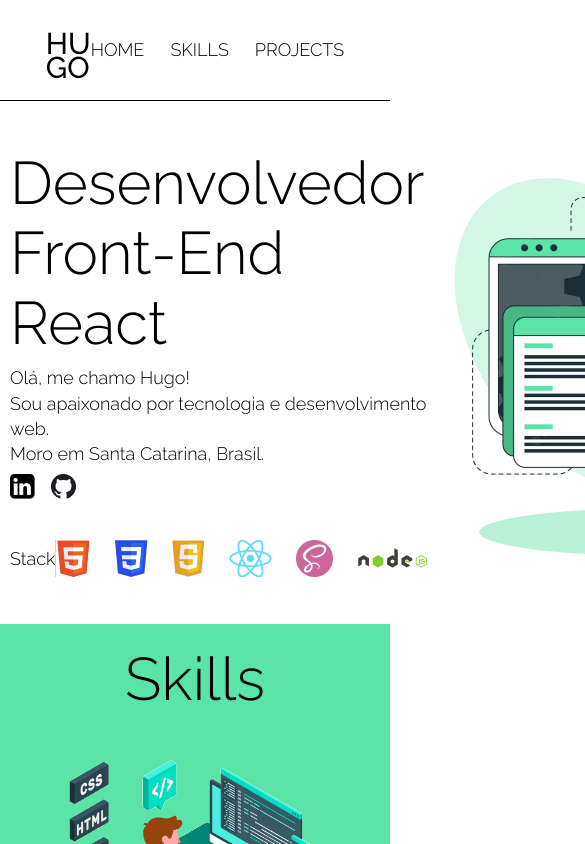
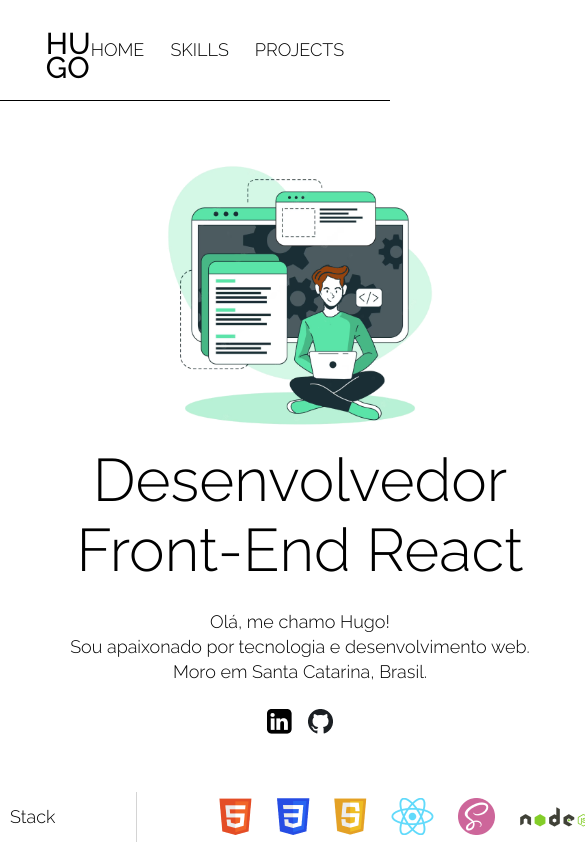
Before and after one commit to hugobatista27/portfolio, a React (Vite) app: page / in a window 390 px wide. Shown: the top 844 px of the page, 585 px wide, since content can reach past the window. Built offline with nearby package versions, Linux system fonts and the light colour scheme.

Commit message:
feat: add responsiv para tablet no component Home

```diff
--- a/src/components/content/home/Home.tsx
+++ b/src/components/content/home/Home.tsx
@@ -51,8 +51,38 @@ const HomeStyle = styled.div`
         span {
             width: 1px;
             background-color: #D4D4D4;
-            height: 100%;
+            height: 50px;
         }
+    }
+
+    @media (max-width: 1000px) {
+        * {
+            text-align: center;
+        }
+
+        & > div {
+            align-items: center;
+            flex-direction: column-reverse;
+            width: 600px;
+        }
+
+        .content {
+            gap: 24px;
+            align-items: center;
+        }
+
+        .stack {
+            width: 100%;
+        }
+        .home-img {
+            img {
+                width: 300px;
+            }
+        }
+    }
+
+    @media (max-width: 650px) {
+
     }
 `;
 
@@ -83,7 +113,7 @@ export default function Home() {
                         </div>
                     </div>
                 </div>
-                <div>
+                <div className='home-img'>
                     <img src={HOME_IMG} alt="home image" />
                 </div>
             </ContentWidth>
```
